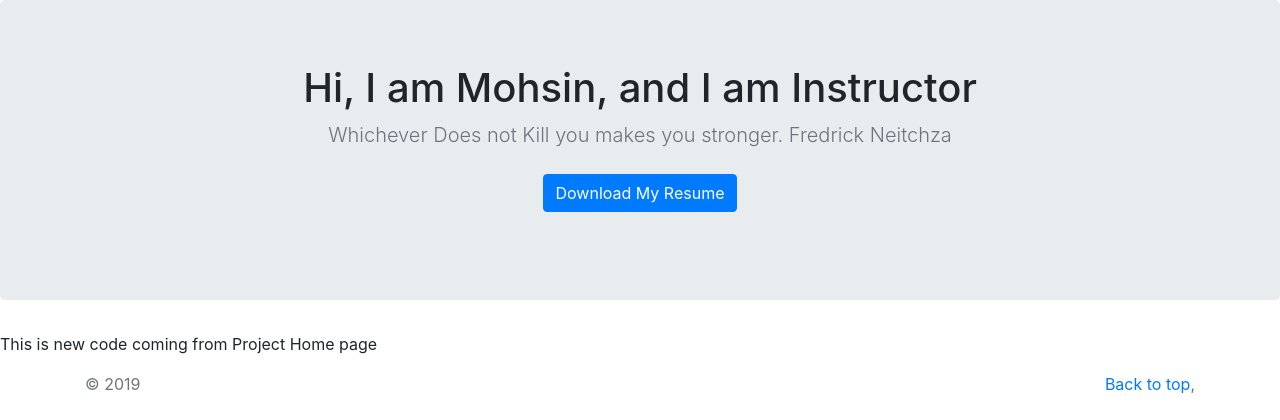
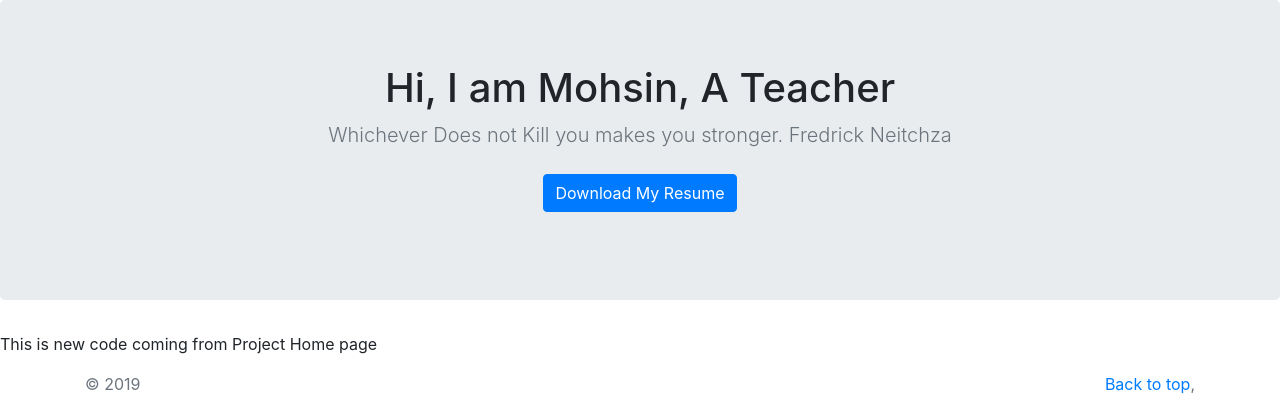
Before and after one commit to coding4startups/portfolio_webapp, a Django app: template projects/templates/projects/index.html in a window 1280 px wide. Shown: the part 56-476 px from the top of the page. Run offline with Django 3.2, Linux system fonts and the light colour scheme; the template is opened without the code that fills it, so the values that code supplies are empty; some libraries are stand-ins or nearby versions.

Commit message:
Project Updated with Major Front End Change

```diff
--- a/templates/base.html
+++ b/templates/base.html
@@ -54,7 +54,7 @@
 
   <section class="jumbotron text-center">
     <div class="container">
-      <h1 class="jumbotron-heading">Hi, I am Mohsin, and I am Instructor</h1>
+      <h1 class="jumbotron-heading">Hi, I am Mohsin, A Teacher</h1>
       <p class="lead text-muted"> Whichever Does not Kill you makes you stronger. Fredrick Neitchza</p>
       <p><a href={% static 'dummy_resume.pdf' %} class="btn btn-primary my-2">Download My Resume</a>
 
```
